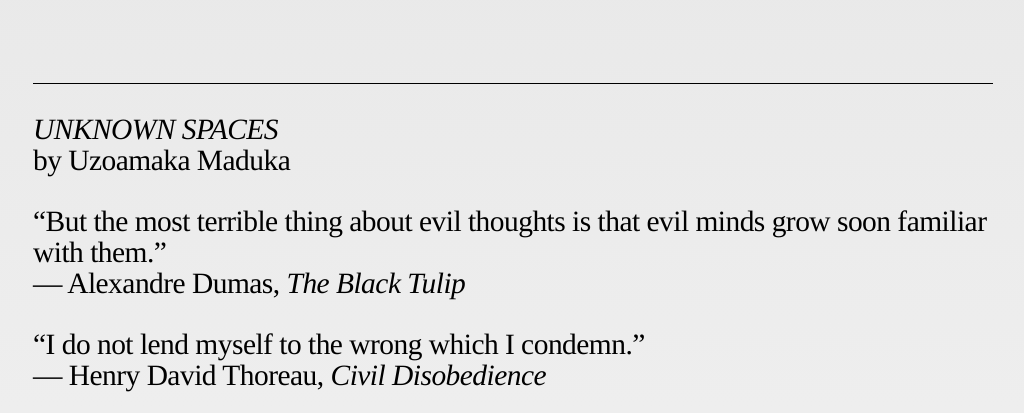
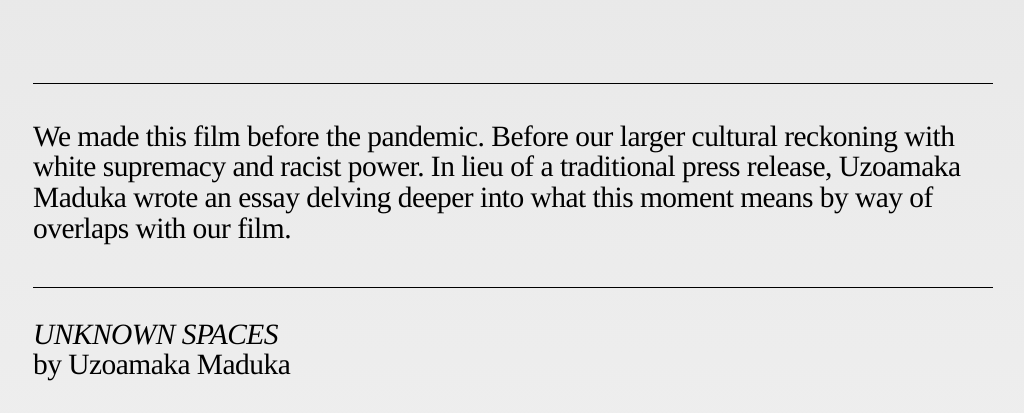
Before and after one commit to rrrhhhhhhhhh/tsiy, a plain HTML site: page index.html in a window 1280 px wide. Shown: the part 619-1032 px from the top of the page, without its empty margins (127-1151 px from the left). Drawn offline with Linux system fonts and the light colour scheme.

Commit message:
Update index.html

```diff
--- a/index.html
+++ b/index.html
@@ -36,6 +36,11 @@
           </p>
           <br>
           <br>
+	  <p id="divide"></p><br>
+	 <p>
+		We made this film before the pandemic. Before our larger cultural reckoning with white supremacy and racist power. In lieu of a
+		traditional press release, Uzoamaka Maduka wrote an essay delving deeper into what this moment means by way of overlaps with our film.
+         <p><br>
 	  <p id="divide"></p><br>
 					<em>UNKNOWN SPACES</em><br>
 					by Uzoamaka Maduka<br>
```
